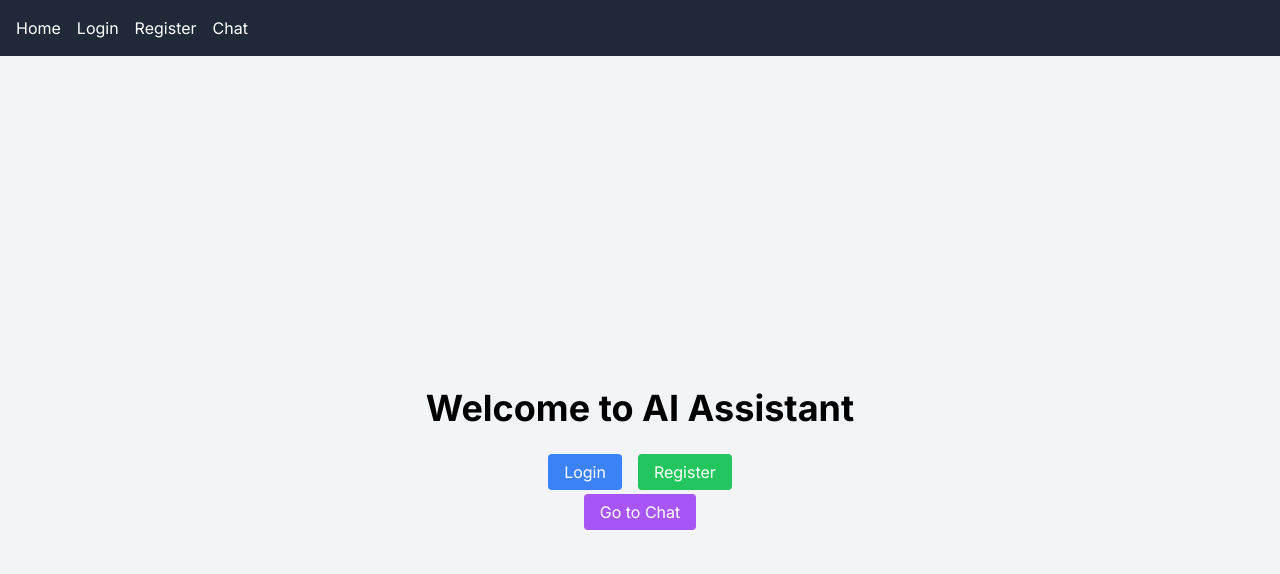
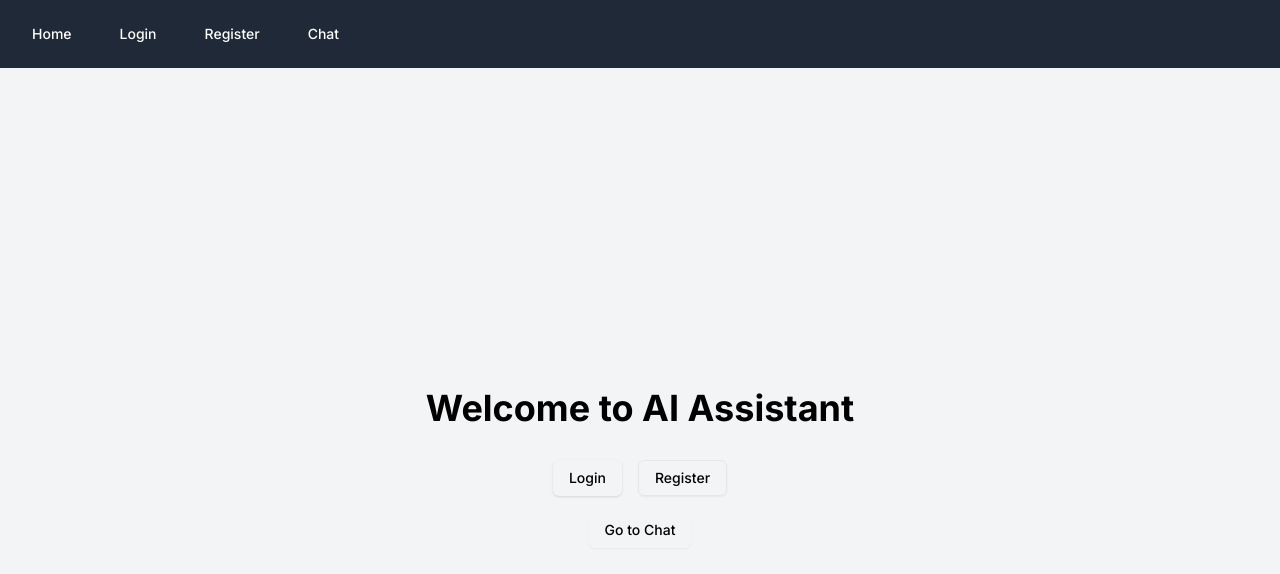
Before and after one commit to Engineernoob/Ai-assistant, a Next.js app in the folder ai-assistant-app/: page / in a window 1280 px wide. Shown: the top 574 px of the page. Built offline with nearby package versions, Linux system fonts and the light colour scheme.

Commit message:
ui fixes

```diff
--- a/ai-assistant-app/app/layout.tsx
+++ b/ai-assistant-app/app/layout.tsx
@@ -2,6 +2,7 @@ import './globals.css'
 import type { Metadata } from 'next'
 import { Inter } from 'next/font/google'
 import Link from 'next/link'
+import { Button } from "@/components/ui/button"
 
 const inter = Inter({ subsets: ['latin'] })
 
@@ -20,10 +21,10 @@ export default function RootLayout({
       <body className={inter.className}>
         <nav className="bg-gray-800 text-white p-4">
           <ul className="flex space-x-4">
-            <li><Link href="/">Home</Link></li>
-            <li><Link href="/login">Login</Link></li>
-            <li><Link href="/register">Register</Link></li>
-            <li><Link href="/chat">Chat</Link></li>
+            <li><Button asChild variant="ghost"><Link href="/">Home</Link></Button></li>
+            <li><Button asChild variant="ghost"><Link href="/login">Login</Link></Button></li>
+            <li><Button asChild variant="ghost"><Link href="/register">Register</Link></Button></li>
+            <li><Button asChild variant="ghost"><Link href="/chat">Chat</Link></Button></li>
           </ul>
         </nav>
         {children}
--- a/ai-assistant-app/app/page.tsx
+++ b/ai-assistant-app/app/page.tsx
@@ -1,30 +1,22 @@
 import Link from "next/link";
+import { Button } from "@/components/ui/button";
 
 export default function HomePage() {
   return (
     <div className="flex flex-col items-center justify-center min-h-screen bg-gray-100">
       <h1 className="text-4xl font-bold mb-8">Welcome to AI Assistant</h1>
       <div className="space-x-4">
-        <Link
-          href="/login"
-          className="px-4 py-2 bg-blue-500 text-white rounded hover:bg-blue-600"
-        >
-          Login
-        </Link>
-        <Link
-          href="/register"
-          className="px-4 py-2 bg-green-500 text-white rounded hover:bg-green-600"
-        >
-          Register
-        </Link>
+        <Button asChild>
+          <Link href="/login">Login</Link>
+        </Button>
+        <Button asChild variant="outline">
+          <Link href="/register">Register</Link>
+        </Button>
       </div>
       <div className="mt-4">
-        <Link
-          href="/chat"
-          className="px-4 py-2 bg-purple-500 text-white rounded hover:bg-purple-600"
-        >
-          Go to Chat
-        </Link>
+        <Button asChild variant="secondary">
+          <Link href="/chat">Go to Chat</Link>
+        </Button>
       </div>
     </div>
   );
--- a/ai-assistant-app/app/pages/Chat.tsx
+++ b/ai-assistant-app/app/pages/Chat.tsx
@@ -2,8 +2,10 @@
 
 import { useState, useEffect, useRef } from "react";
 import axios from "axios";
-import { useRouter } from "next/router";
-
+import { useRouter } from "next/navigation";
+import { Button } from "@/components/ui/button";
+import { Input } from "@/components/ui/input";
+import { Card, CardContent } from "@/components/ui/card";
 
 interface Message {
   id: number;
@@ -61,42 +63,37 @@ export default function ChatPage() {
 
   return (
     <div className="flex flex-col h-screen bg-gray-100">
-      <div className="flex-1 overflow-y-auto p-4">
+      <Card className="flex-1 overflow-y-auto m-4">
+        <CardContent className="space-y-4 p-4">
           {messages.map((message) => (
             <div
               key={message.id}
-            className={`mb-4 ${message.sender === 'user' ? 'text-right' : 'text-left'}`}
+              className={`flex ${message.sender === 'user' ? 'justify-end' : 'justify-start'}`}
             >
-            <span
-              className={`inline-block p-2 rounded-lg ${
+              <div
+                className={`max-w-xs p-2 rounded-lg ${
                   message.sender === 'user' ? 'bg-blue-500 text-white' : 'bg-gray-300 text-black'
                 }`}
               >
                 {message.text}
-            </span>
+              </div>
             </div>
           ))}
           <div ref={messagesEndRef} />
-      </div>
-      <form onSubmit={handleSubmit} className="p-4 bg-white">
-        <div className="flex">
-          <input
+        </CardContent>
+      </Card>
+      <form onSubmit={handleSubmit} className="p-4">
+        <div className="flex space-x-2">
+          <Input
             type="text"
             value={input}
             onChange={(e) => setInput(e.target.value)}
-            className="flex-1 px-4 py-2 border rounded-l"
             placeholder="Type your message..."
             disabled={isLoading}
           />
-          <button
-            type="submit"
-            className={`px-4 py-2 bg-blue-500 text-white rounded-r ${
-              isLoading ? 'opacity-50 cursor-not-allowed' : 'hover:bg-blue-600'
-            }`}
-            disabled={isLoading}
-          >
+          <Button type="submit" disabled={isLoading}>
             {isLoading ? 'Sending...' : 'Send'}
-          </button>
+          </Button>
         </div>
       </form>
     </div>
--- a/ai-assistant-app/app/pages/Login.tsx
+++ b/ai-assistant-app/app/pages/Login.tsx
@@ -1,35 +1,35 @@
 "use client";
 
 import Link from 'next/link';
+import { Button } from "@/components/ui/button";
+import { Input } from "@/components/ui/input";
+import { Card, CardHeader, CardTitle, CardContent, CardFooter } from "@/components/ui/card";
 
 export default function Login() {
   return (
-    <div className="flex flex-col items-center justify-center min-h-screen bg-gray-100">
-      <h1 className="text-4xl font-bold mb-8">Login</h1>
-      <form className="w-full max-w-xs">
-        <input
-          type="email"
-          placeholder="Email"
-          className="w-full px-4 py-2 mb-4 border rounded"
-        />
-        <input
-          type="password"
-          placeholder="Password"
-          className="w-full px-4 py-2 mb-4 border rounded"
-        />
-        <button
-          type="submit"
-          className="w-full px-4 py-2 bg-blue-500 text-white rounded hover:bg-blue-600"
-        >
+    <div className="flex items-center justify-center min-h-screen bg-gray-100">
+      <Card className="w-full max-w-md">
+        <CardHeader>
+          <CardTitle className="text-2xl font-bold text-center">Login</CardTitle>
+        </CardHeader>
+        <CardContent>
+          <form className="space-y-4">
+            <Input type="email" placeholder="Email" />
+            <Input type="password" placeholder="Password" />
+            <Button type="submit" className="w-full">
               Login
-        </button>
+            </Button>
           </form>
-      <p className="mt-4">
+        </CardContent>
+        <CardFooter className="justify-center">
+          <p className="text-sm text-gray-600">
             Don&apos;t have an account?{' '}
-        <Link href="/pages/Register" className="text-blue-500 hover:underline">
+            <Link href="/register" className="text-blue-500 hover:underline">
               Register here
             </Link>
           </p>
+        </CardFooter>
+      </Card>
     </div>
   );
 }
--- a/ai-assistant-app/app/pages/Register.tsx
+++ b/ai-assistant-app/app/pages/Register.tsx
@@ -1,40 +1,36 @@
 "use client";
 
 import Link from 'next/link';
+import { Button } from "@/components/ui/button";
+import { Input } from "@/components/ui/input";
+import { Card, CardHeader, CardTitle, CardContent, CardFooter } from "@/components/ui/card";
 
 export default function Register() {
   return (
-    <div className="flex flex-col items-center justify-center min-h-screen bg-gray-100">
-      <h1 className="text-4xl font-bold mb-8">Register</h1>
-      <form className="w-full max-w-xs">
-        <input
-          type="text"
-          placeholder="Username"
-          className="w-full px-4 py-2 mb-4 border rounded"
-        />
-        <input
-          type="email"
-          placeholder="Email"
-          className="w-full px-4 py-2 mb-4 border rounded"
-        />
-        <input
-          type="password"
-          placeholder="Password"
-          className="w-full px-4 py-2 mb-4 border rounded"
-        />
-        <button
-          type="submit"
-          className="w-full px-4 py-2 bg-green-500 text-white rounded hover:bg-green-600"
-        >
+    <div className="flex items-center justify-center min-h-screen bg-gray-100">
+      <Card className="w-full max-w-md">
+        <CardHeader>
+          <CardTitle className="text-2xl font-bold text-center">Register</CardTitle>
+        </CardHeader>
+        <CardContent>
+          <form className="space-y-4">
+            <Input type="text" placeholder="Username" />
+            <Input type="email" placeholder="Email" />
+            <Input type="password" placeholder="Password" />
+            <Button type="submit" className="w-full">
               Register
-        </button>
+            </Button>
           </form>
-      <p className="mt-4">
+        </CardContent>
+        <CardFooter className="justify-center">
+          <p className="text-sm text-gray-600">
             Already have an account?{' '}
-        <Link href="/pages/Login" className="text-blue-500 hover:underline">
+            <Link href="/login" className="text-blue-500 hover:underline">
               Login here
             </Link>
           </p>
+        </CardFooter>
+      </Card>
     </div>
   );
 }
```
Lines whose indentation alone changed are shown as unchanged.
